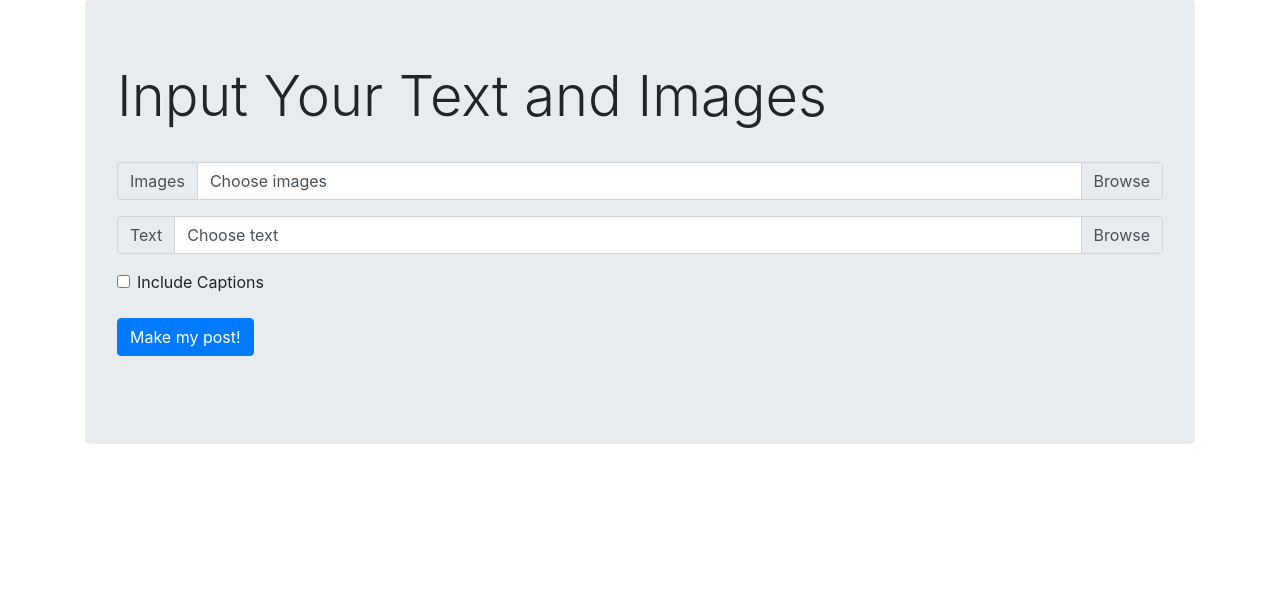
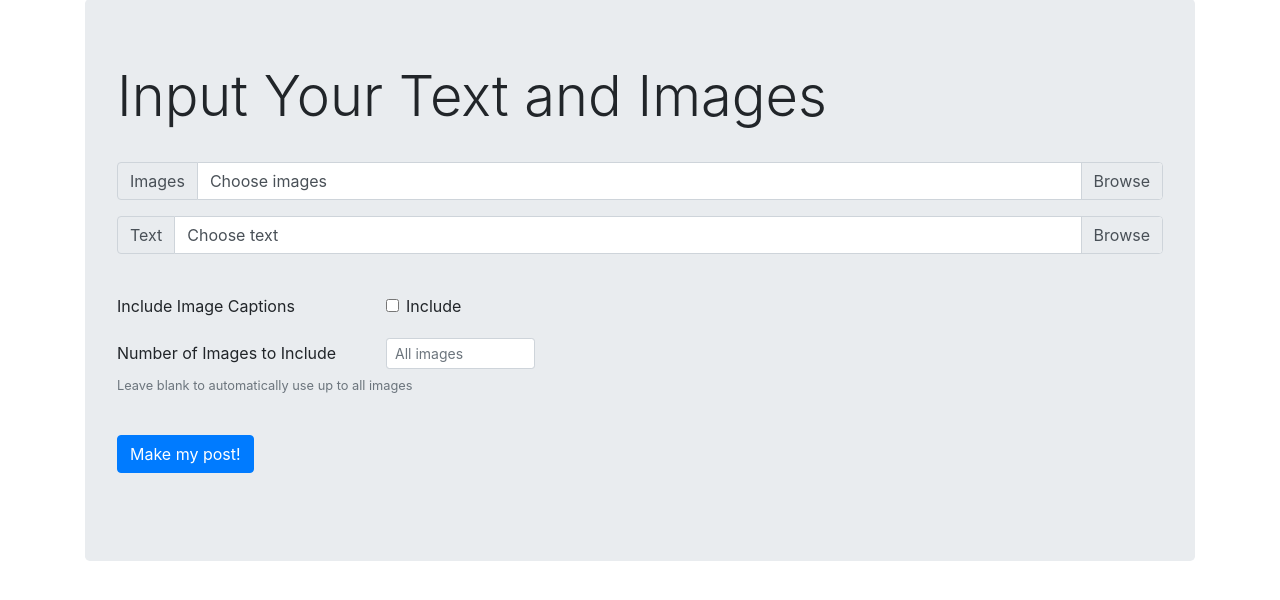
Before and after one commit to chengwill97/Story-and-Image-Alignment, a Python web app: template app/templates/homepage.html in a window 1280 px wide. Shown: the part 71-671 px from the top of the page. Run offline with Jinja, Linux system fonts and the light colour scheme; the template is opened without the code that fills it, so the values that code supplies are empty; some libraries are stand-ins or nearby versions.

Commit message:
Allow users to choose number of images to use
- give user text box to enter number of images on homepage
- reassign demo's num_images once user's request gets read in

```diff
--- a/app/static/js/files.js
+++ b/app/static/js/files.js
@@ -7,6 +7,10 @@ $(function() {
             $('.imageNameScroll').show();
         }
 
+        // Change value of num images
+        $('input[name=include_num_images]').val(this.files.length.toString());
+
+        // Resets names
         $('#imageNames').html('');
 
         $('#imageNames').append('<li class="list-group-item active d-flex justify-content-between align-items-center"> Images Uploaded <span class="badge badge-secondary badge-pill">'
--- a/app/templates/homepage.html
+++ b/app/templates/homepage.html
@@ -41,10 +41,31 @@
             </ul>
         </div>
 
+        <br>
+
         <!-- Check box to include quotes -->
-        <div class="form-check">
-            <input type="checkbox" class="form-check-input" id="include_quotes" name="include_quotes">
-            <label class="form-check-label" for="include_quotes">Include Captions</label>
+        <div class="form-group row">
+            <div class="col-sm-3">Include Image Captions</div>
+            <div class="col-sm-9">
+                <div class="form-check">
+                    <input class="form-check-input" type="checkbox" id="include_quotes" name="include_quotes">
+                    <label class="form-check-label" for="include_quotes">
+                        Include
+                    </label>
+                </div>
+            </div>
+        </div>
+
+        <!-- Check box to indicate number of images to use -->
+        <div class="form-group row align-items-center">
+            <label for="include_num_images" class="col-sm-3 col-form-label">Number of Images to Include</label>
+            <div class="col-sm-2">
+                <input class="form-control form-control-sm" type="number" value="" min="0" max="9001" step="1"
+                    placeholder="All images" id="include_num_images" name="include_num_images">
+            </div>
+            <div class="col-sm-12">
+                <small id="numberImages" class="form-text text-muted">Leave blank to automatically use up to all images</small>
+            </div>
         </div>
 
         <br>
```
Also changed, not shown: app/routes.py (+11 -0 lines).
